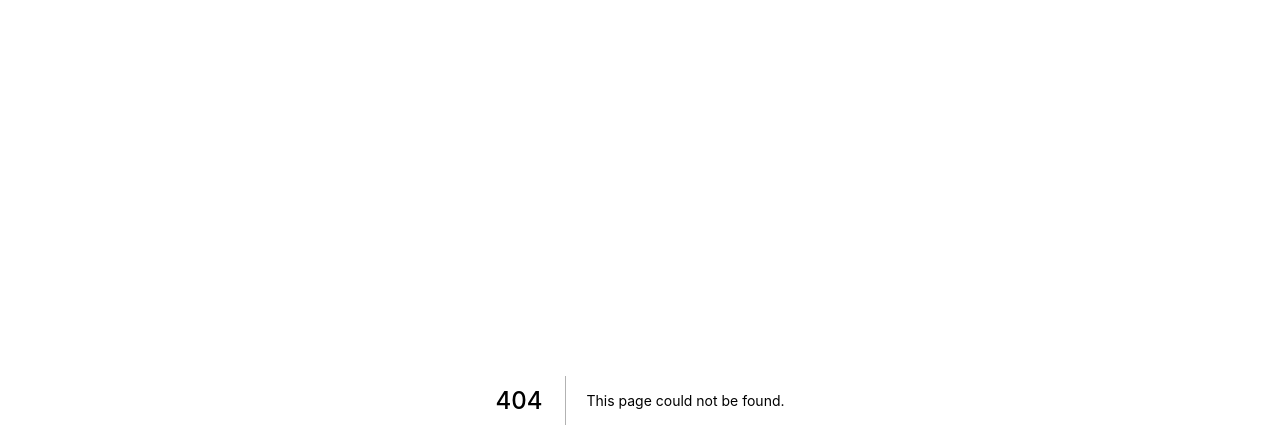
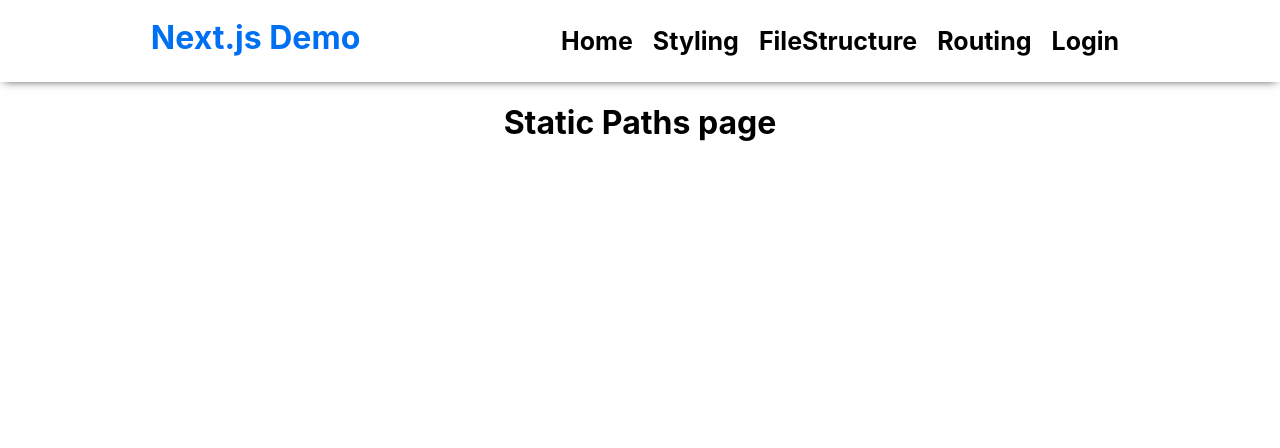
Before and after one commit to Pratham82/nextjs-crash-course, a Next.js app: page /user/1 in a window 1280 px wide. Before the commit this address had no page. Shown: the top 448 px of the page. Built offline with nearby package versions, Linux system fonts and the light colour scheme.

Commit message:
feat: getStaticPaths implementation

```diff
--- /dev/null
+++ b/pages/user/[name].tsx
@@ -0,0 +1,49 @@
+import { GetStaticPaths, GetStaticProps } from 'next'
+import Navbar from '../../components/navbar'
+import styles from '../../styles/Home.module.css'
+
+// Execution on server
+// revalidate: this field will refetch the data from server in provided seconds
+export const getStaticProps: GetStaticProps = async context => {
+  return {
+    props: {
+      myName: 'Prathamesh',
+    },
+  }
+}
+
+/*
+getStaticProps: runs on BUILD time. It does not run at runtime
+It will render all the data from html,css and json and store it before going to the live page
+
+wwe can specify next.js to choose which files to run the static props
+
+when we specified the paths in the array, only those page will be permissible/ available on the current dynamic page i.e user
+
+
+Flow:
+START
+localhost:3000/user/hello --> take the output --> store it on the disk
+localhost:3000/user/world --> take the output --> store it on the disk
+COMPLETED
+*/
+
+export const getStaticPaths: GetStaticPaths = async () => {
+  // Access nodejs part
+  // handle db, fs
+  return {
+    paths: [{ params: { name: 'hello' } }, { params: { name: 'world' } }],
+
+    // If the fallback is false only urls in path array are permissible
+    // If the fallback is true other dynamics urls will also be accessible, it will go through getStatic props for faster access
+    fallback: true,
+  }
+}
+export default function StaticPaths() {
+  return (
+    <div className={styles.centeredText}>
+      <Navbar />
+      <h1>Static Paths page</h1>
+    </div>
+  )
+}
```
